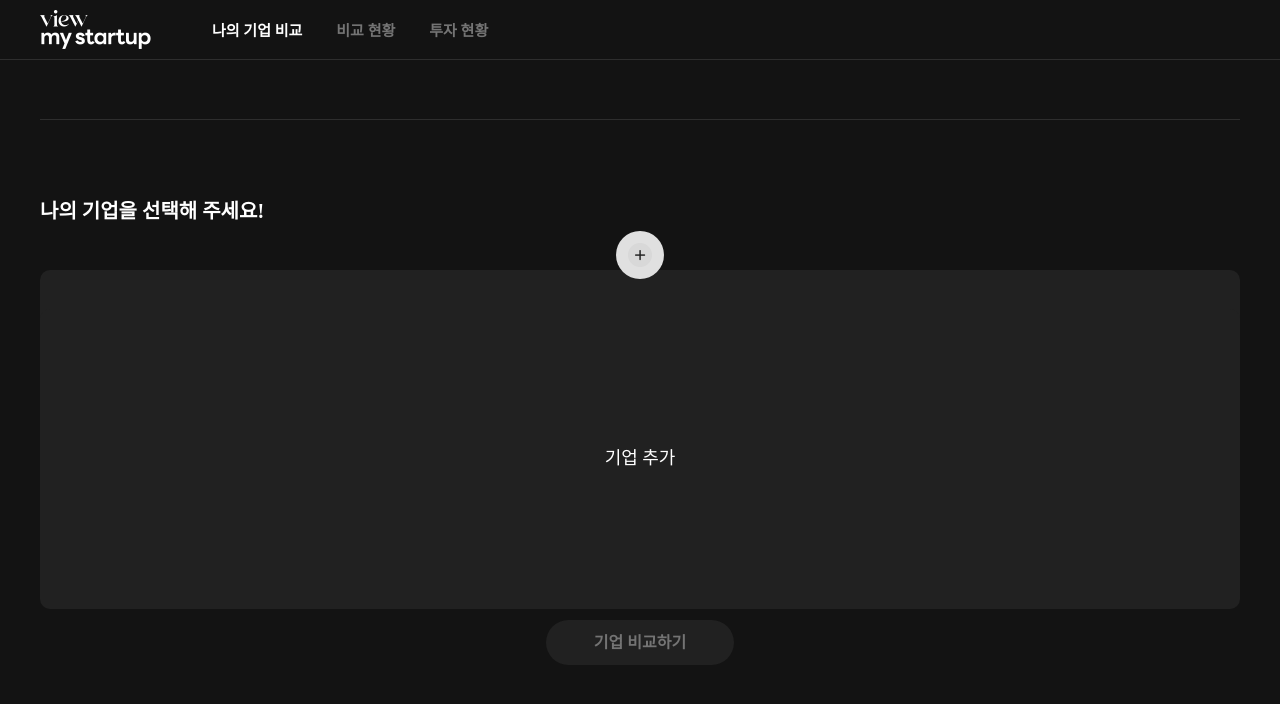
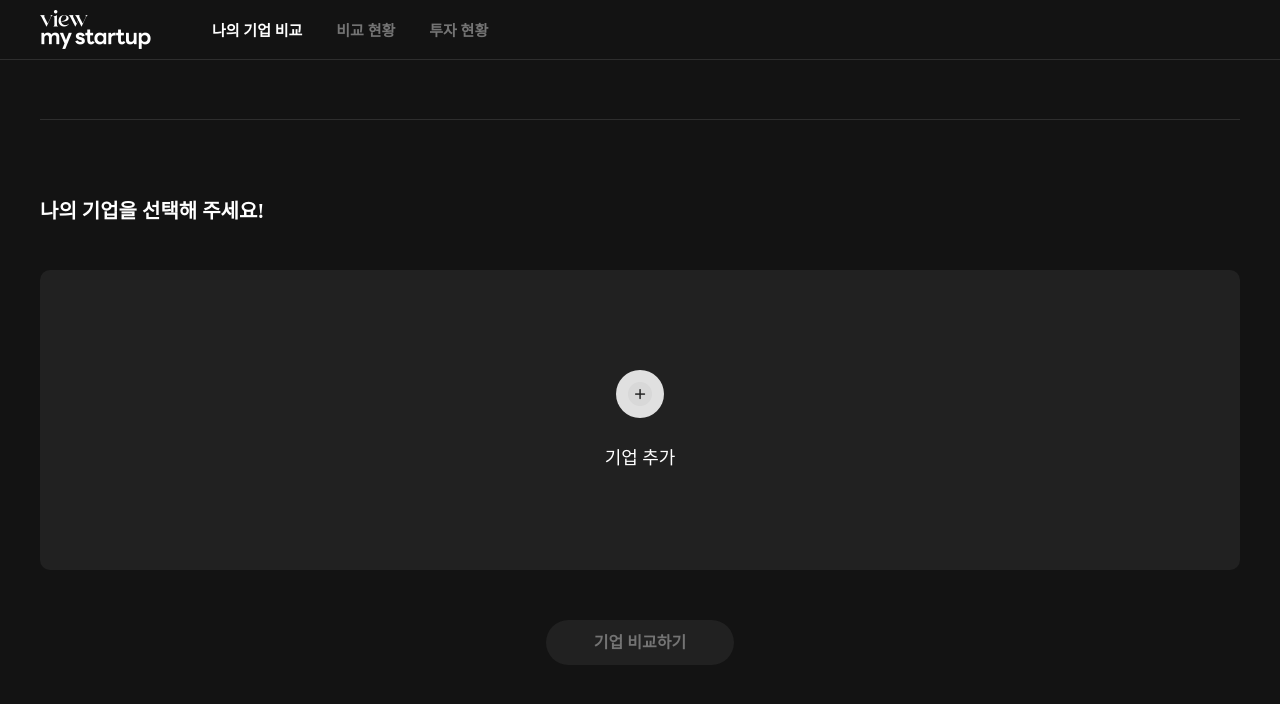
Before and after one commit to xcjnzvc/3-4team-fe, a React (Create React App) app: page /compare in a window 1280 px wide. Shown: the top 704 px of the page. Built offline with nearby package versions, Linux system fonts and the light colour scheme.

Commit message:
플러스 버튼 및 선택 취소 수정

```diff
--- a/src/pages/compare/Comparemycompany.jsx
+++ b/src/pages/compare/Comparemycompany.jsx
@@ -101,6 +101,14 @@ export function CompareMyCompany() {
       <div className="container">
         <header className="header">
           <h1 className="header-title">나의 기업을 선택해 주세요!</h1>
+          {isCompanyAdded && (
+          <p
+            className="cancel-selection-btn"
+            onClick={handleRemoveCompany}
+          >
+            선택 취소
+          </p>
+        )}
         </header>
 
         {/* <section className="company-list">
@@ -151,6 +159,7 @@ export function CompareMyCompany() {
             //     className="company-logo"
             //   />
             // </div>
+
             // 기업이 추가되지 않은 경우의 화면
             <div className="add-company-container">
               <button
--- a/src/pages/compare/comparemycompany.css
+++ b/src/pages/compare/comparemycompany.css
@@ -66,7 +66,7 @@
   border: none;
   background-color: #e0e0e0;
   cursor: pointer;
-  margin-bottom: 58px;
+  margin-bottom: 5px;
 }
 
 .add-button-text {
@@ -76,16 +76,6 @@
   line-height: 21.48px;
   text-align: center;
   color: #ffffff;
-  display: flex;
-  flex-direction: column;
-  justify-content: center;
-  align-items: center;
-  width: 1200px;
-  height: 300px;
-  background-color: #212121;
-  border-radius: 10px;
-  margin: 0 auto;
-  padding: 20px;
 }
 
 .add-company-container {
@@ -106,15 +96,6 @@
   background-color: #e0e0e0;
   cursor: pointer;
   margin-bottom: 30px;
-}
-
-.add-button-text {
-  font-family: Pretendard;
-  font-size: 18px;
-  font-weight: 500;
-  line-height: 21.48px;
-  text-align: center;
-  color: #ffffff;
 }
 
 .inquiry-add-button {
```
